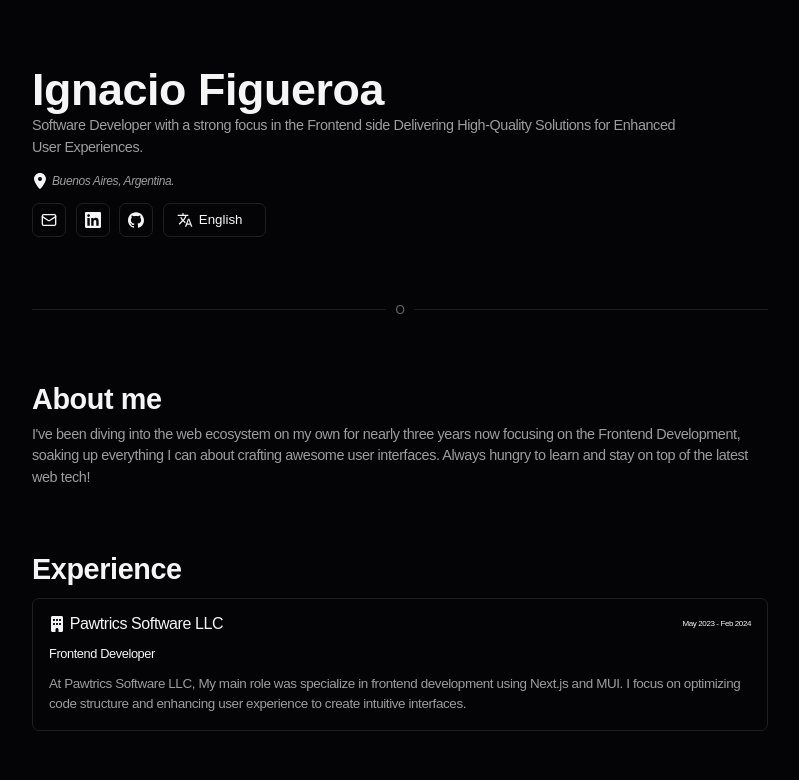
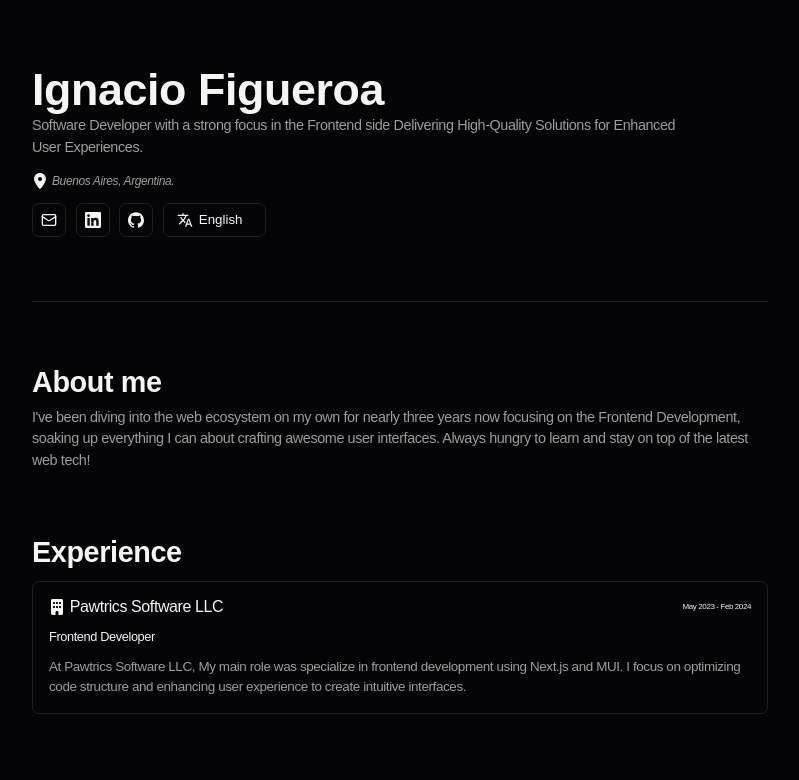
Before and after one commit to figueroaignacio/portfolio, a React (Vite) app: page / in a window 1280 px wide. Shown: the top 780 px of the page, without its empty margins (240-1039 px from the left). Built offline with nearby package versions, Linux system fonts and the light colour scheme.

Commit message:
style(components): changing the separator styles

```diff
--- a/src/components/Separator/Separator.tsx
+++ b/src/components/Separator/Separator.tsx
@@ -5,8 +5,6 @@ export function Separator() {
   return (
     <div className={styles.container}>
       <div className={styles.border} />
-      <span className={styles.content}>O</span>
-      <div className={styles.border} />
     </div>
   );
 }
```
